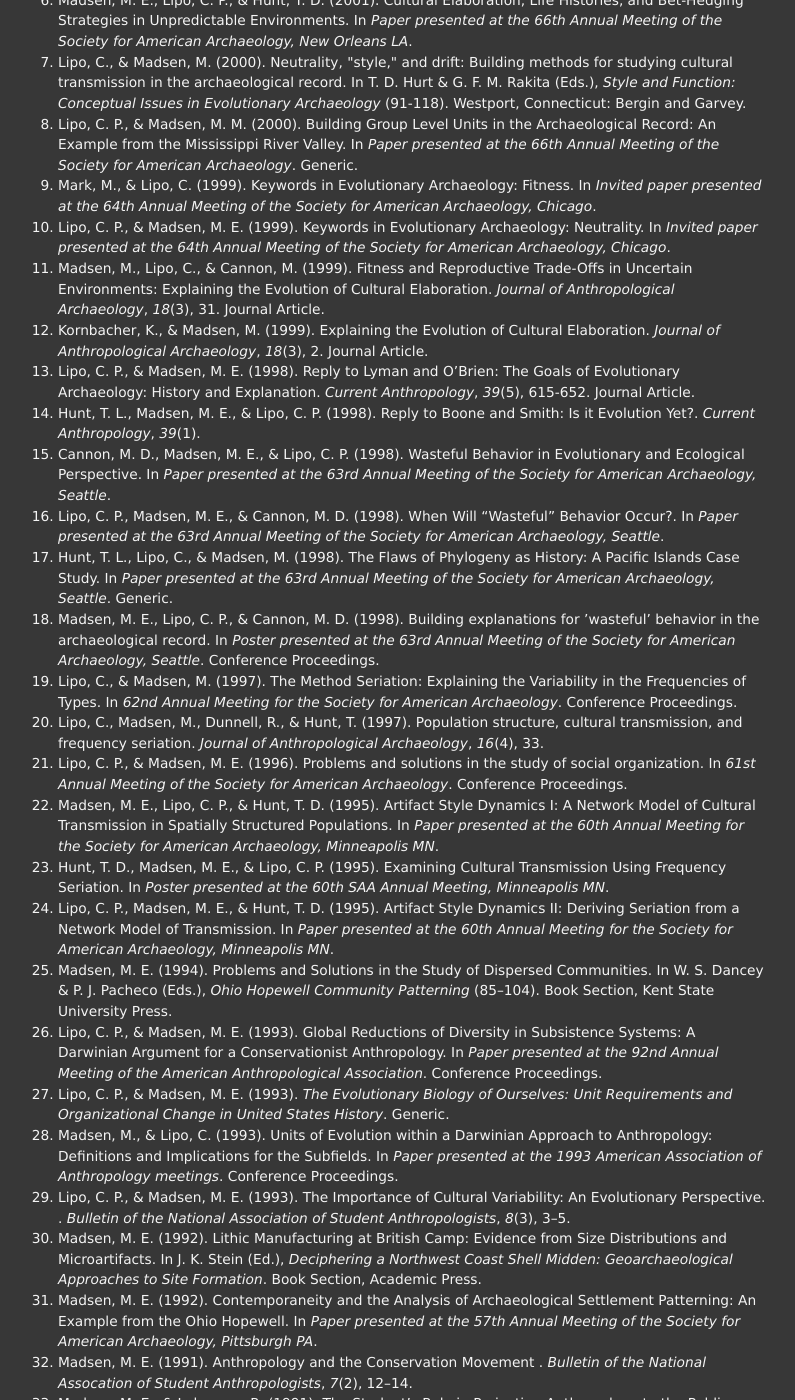
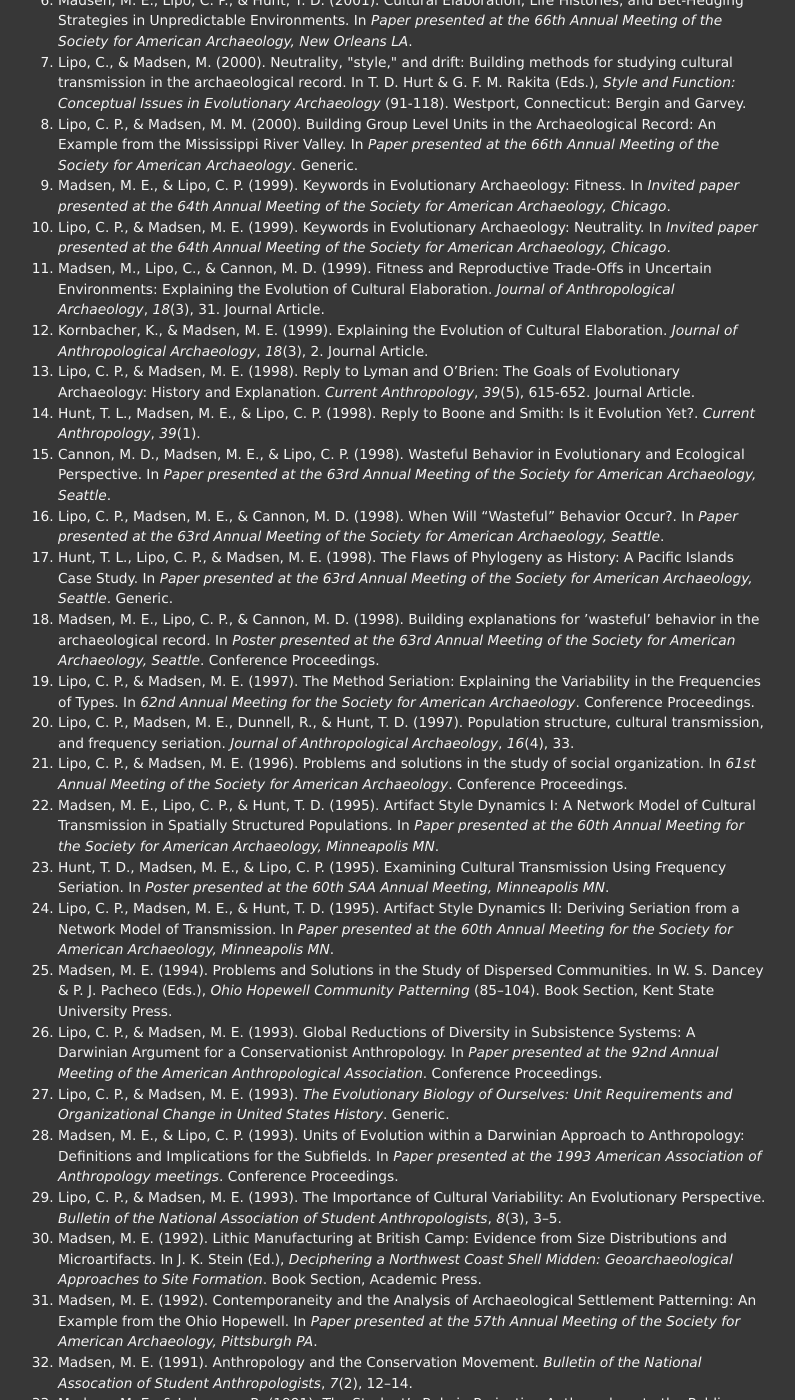
Before and after one commit to mmadsen/mmadsen.github.io, a Jekyll site: the page publications.html, which Jekyll copies as it is, in a window 1280 px wide and 1400 px high, scrolled down 740 px. Shown: the whole window, without its empty margins (222-1017 px from the left). Built offline with Jekyll 4.4.1, drawn with Linux system fonts in a browser that asks for light colours.

Commit message:
Fixed some names in the bibtex

```diff
--- a/publications.html
+++ b/publications.html
@@ -64,18 +64,18 @@
 <li><span id="madsenlipohunt2001">Madsen, M. E., Lipo, C. P., &#38; Hunt, T. D. (2001). Cultural Elaboration, Life Histories, and Bet-Hedging Strategies in Unpredictable Environments. In <i>Paper presented at the 66th Annual Meeting of the Society for American Archaeology, New Orleans LA</i>.</span></li>
 <li><span id="Lipo2000">Lipo, C., &#38; Madsen, M. (2000). Neutrality, "style," and drift: Building methods for studying cultural transmission in the archaeological record. In T. D. Hurt &#38; G. F. M. Rakita (Eds.), <i>Style and Function: Conceptual Issues in Evolutionary Archaeology</i> (91-118). Westport, Connecticut: Bergin and Garvey.</span></li>
 <li><span id="lipomadsen2000">Lipo, C. P., &#38; Madsen, M. M. (2000). Building Group Level Units in the Archaeological Record: An Example from the Mississippi River Valley. In <i>Paper presented at the 66th Annual Meeting of the Society for American Archaeology</i>. Generic.</span></li>
-<li><span id="madsenlipo99">Mark, M., &#38; Lipo, C. (1999). Keywords in Evolutionary Archaeology: Fitness. In <i>Invited paper presented at the 64th Annual Meeting of the Society for American Archaeology, Chicago</i>.</span></li>
+<li><span id="madsenlipo99">Madsen, M. E., &#38; Lipo, C. P. (1999). Keywords in Evolutionary Archaeology: Fitness. In <i>Invited paper presented at the 64th Annual Meeting of the Society for American Archaeology, Chicago</i>.</span></li>
 <li><span id="madsenlipo99b">Lipo, C. P., &#38; Madsen, M. E. (1999). Keywords in Evolutionary Archaeology: Neutrality. In <i>Invited paper presented at the 64th Annual Meeting of the Society for American Archaeology, Chicago</i>.</span></li>
-<li><span id="madsenlipocannon99">Madsen, M., Lipo, C., &#38; Cannon, M. (1999). Fitness and Reproductive Trade-Offs in Uncertain Environments: Explaining the Evolution of Cultural Elaboration. <i>Journal of Anthropological Archaeology</i>, <i>18</i>(3), 31. Journal Article.</span></li>
-<li><span id="kornbachermadsen1999">Kornbacher, K., &#38; Madsen, M. (1999). Explaining the Evolution of Cultural Elaboration. <i>Journal of Anthropological Archaeology</i>, <i>18</i>(3), 2. Journal Article.</span></li>
+<li><span id="madsenlipocannon99">Madsen, M., Lipo, C., &#38; Cannon, M. D. (1999). Fitness and Reproductive Trade-Offs in Uncertain Environments: Explaining the Evolution of Cultural Elaboration. <i>Journal of Anthropological Archaeology</i>, <i>18</i>(3), 31. Journal Article.</span></li>
+<li><span id="kornbachermadsen1999">Kornbacher, K., &#38; Madsen, M. E. (1999). Explaining the Evolution of Cultural Elaboration. <i>Journal of Anthropological Archaeology</i>, <i>18</i>(3), 2. Journal Article.</span></li>
 <li><span id="lipomadsen1998">Lipo, C. P., &#38; Madsen, M. E. (1998). Reply to Lyman and O’Brien: The Goals of Evolutionary Archaeology: History and Explanation. <i>Current Anthropology</i>, <i>39</i>(5), 615-652. Journal Article.</span></li>
 <li><span id="huntmadsenlipo98b">Hunt, T. L., Madsen, M. E., &#38; Lipo, C. P. (1998). Reply to Boone and Smith: Is it Evolution Yet?. <i>Current Anthropology</i>, <i>39</i>(1).</span></li>
 <li><span id="cannonmadsenlipo98">Cannon, M. D., Madsen, M. E., &#38; Lipo, C. P. (1998). Wasteful Behavior in Evolutionary and Ecological Perspective. In <i>Paper presented at the 63rd Annual Meeting of the Society for American Archaeology, Seattle</i>.</span></li>
 <li><span id="lipomadsencannon98">Lipo, C. P., Madsen, M. E., &#38; Cannon, M. D. (1998). When Will “Wasteful” Behavior Occur?. In <i>Paper presented at the 63rd Annual Meeting of the Society for American Archaeology, Seattle</i>.</span></li>
-<li><span id="huntlipomadsen98">Hunt, T. L., Lipo, C., &#38; Madsen, M. (1998). The Flaws of Phylogeny as History: A Pacific Islands Case Study. In <i>Paper presented at the 63rd Annual Meeting of the Society for American Archaeology, Seattle</i>. Generic.</span></li>
+<li><span id="huntlipomadsen98">Hunt, T. L., Lipo, C. P., &#38; Madsen, M. E. (1998). The Flaws of Phylogeny as History: A Pacific Islands Case Study. In <i>Paper presented at the 63rd Annual Meeting of the Society for American Archaeology, Seattle</i>. Generic.</span></li>
 <li><span id="madsenlipocannon98">Madsen, M. E., Lipo, C. P., &#38; Cannon, M. D. (1998). Building explanations for ’wasteful’ behavior in the archaeological record. In <i>Poster presented at the 63rd Annual Meeting of the Society for American Archaeology, Seattle</i>. Conference Proceedings.</span></li>
-<li><span id="lipomadsen1997">Lipo, C., &#38; Madsen, M. (1997). The Method Seriation: Explaining the Variability in the Frequencies of Types. In <i>62nd Annual Meeting for the Society for American Archaeology</i>. Conference Proceedings.</span></li>
-<li><span id="Lipo1997">Lipo, C., Madsen, M., Dunnell, R., &#38; Hunt, T. (1997). Population structure, cultural transmission, and frequency seriation. <i>Journal of Anthropological Archaeology</i>, <i>16</i>(4), 33.</span></li>
+<li><span id="lipomadsen1997">Lipo, C. P., &#38; Madsen, M. E. (1997). The Method Seriation: Explaining the Variability in the Frequencies of Types. In <i>62nd Annual Meeting for the Society for American Archaeology</i>. Conference Proceedings.</span></li>
+<li><span id="Lipo1997">Lipo, C. P., Madsen, M. E., Dunnell, R., &#38; Hunt, T. D. (1997). Population structure, cultural transmission, and frequency seriation. <i>Journal of Anthropological Archaeology</i>, <i>16</i>(4), 33.</span></li>
 <li><span id="lipomadsen96">Lipo, C. P., &#38; Madsen, M. E. (1996). Problems and solutions in the study of social organization. In <i>61st Annual Meeting of the Society for American Archaeology</i>. Conference Proceedings.</span></li>
 <li><span id="madsenlipohunt1995c">Madsen, M. E., Lipo, C. P., &#38; Hunt, T. D. (1995). Artifact Style Dynamics I: A Network Model of Cultural Transmission in Spatially Structured Populations. In <i>Paper presented at the 60th Annual Meeting for the Society for American Archaeology, Minneapolis MN</i>.</span></li>
 <li><span id="huntmadsenlipo1995a">Hunt, T. D., Madsen, M. E., &#38; Lipo, C. P. (1995). Examining Cultural Transmission Using Frequency Seriation. In <i>Poster presented at the 60th SAA Annual Meeting, Minneapolis MN</i>.</span></li>
@@ -83,16 +83,16 @@
 <li><span id="madsen94">Madsen, M. E. (1994). Problems and Solutions in the Study of Dispersed Communities. In W. S. Dancey &#38; P. J. Pacheco (Eds.), <i>Ohio Hopewell Community Patterning</i> (85–104). Book Section, Kent State University Press.</span></li>
 <li><span id="lipomadsen1993a">Lipo, C. P., &#38; Madsen, M. E. (1993). Global Reductions of Diversity in Subsistence Systems: A Darwinian Argument for a Conservationist Anthropology. In <i>Paper presented at the 92nd Annual Meeting of the American Anthropological Association</i>. Conference Proceedings.</span></li>
 <li><span id="lipomadsen1993b">Lipo, C. P., &#38; Madsen, M. E. (1993). <i>The Evolutionary Biology of Ourselves: Unit Requirements and Organizational Change in United States History</i>. Generic.</span></li>
-<li><span id="madsenlipo93c">Madsen, M., &#38; Lipo, C. (1993). Units of Evolution within a Darwinian Approach to Anthropology: Definitions and Implications for the Subfields. In <i>Paper presented at the 1993 American Association of Anthropology meetings</i>. Conference Proceedings.</span></li>
-<li><span id="lipomadsen1993d">Lipo, C. P., &#38; Madsen, M. E. (1993). The Importance of Cultural Variability: An Evolutionary Perspective. . <i> Bulletin of the National Association of Student Anthropologists</i>, <i>8</i>(3), 3–5.</span></li>
-<li><span id="madsen92">Madsen, M. E. (1992). Lithic Manufacturing at British Camp:  Evidence from Size Distributions and Microartifacts. In J. K. Stein (Ed.), <i>Deciphering a Northwest Coast Shell Midden: Geoarchaeological Approaches to Site Formation</i>. Book Section, Academic Press.</span></li>
-<li><span id="madsen92b">Madsen, M. E. (1992). Contemporaneity and the Analysis of Archaeological Settlement Patterning:  An Example from the Ohio Hopewell. In <i>Paper presented at the 57th Annual Meeting of the Society for American Archaeology, Pittsburgh PA</i>.</span></li>
-<li><span id="madsen1991">Madsen, M. E. (1991). Anthropology and the Conservation Movement . <i>Bulletin of the National Assocation of Student Anthropologists</i>, <i>7</i>(2), 12–14.</span></li>
+<li><span id="madsenlipo93c">Madsen, M. E., &#38; Lipo, C. P. (1993). Units of Evolution within a Darwinian Approach to Anthropology: Definitions and Implications for the Subfields. In <i>Paper presented at the 1993 American Association of Anthropology meetings</i>. Conference Proceedings.</span></li>
+<li><span id="lipomadsen1993d">Lipo, C. P., &#38; Madsen, M. E. (1993). The Importance of Cultural Variability: An Evolutionary Perspective. <i>Bulletin of the National Association of Student Anthropologists</i>, <i>8</i>(3), 3–5.</span></li>
+<li><span id="madsen92">Madsen, M. E. (1992). Lithic Manufacturing at British Camp: Evidence from Size Distributions and Microartifacts. In J. K. Stein (Ed.), <i>Deciphering a Northwest Coast Shell Midden: Geoarchaeological Approaches to Site Formation</i>. Book Section, Academic Press.</span></li>
+<li><span id="madsen92b">Madsen, M. E. (1992). Contemporaneity and the Analysis of Archaeological Settlement Patterning: An Example from the Ohio Hopewell. In <i>Paper presented at the 57th Annual Meeting of the Society for American Archaeology, Pittsburgh PA</i>.</span></li>
+<li><span id="madsen1991">Madsen, M. E. (1991). Anthropology and the Conservation Movement. <i>Bulletin of the National Assocation of Student Anthropologists</i>, <i>7</i>(2), 12–14.</span></li>
 <li><span id="madsenlohmann1991">Madsen, M. E., &#38; Lohmann, R. (1991). The Student’s Role in Projecting Anthropology to the Public as a Practical Endeavor. <i>Anthropology Newsletter</i>, <i>32</i>(14–15).</span></li>
 <li><span id="lipomadsen89">Lipo, C. P., &#38; Madsen, M. E. (1989). Microartifacts and Macrointerpretations. In <i>Paper presented at the 1989 South Asian Conference, Madison WI</i>.</span></li>
 <li><span id="madsendunnell89">Madsen, M. E., &#38; Dunnell, R. C. (1989). The Role of Microartifacts in Deducing Land Use from Low Density Records in Plowed Surfaces. In <i>Paper presented at the 54th Annual Meeting of the Society for American Archaeology</i>. Conference Proceedings.</span></li>
 <li><span id="madsen88b">Madsen, M. E. (1988). Microdebitage Analysis of a Northwest Coast Shell Midden. In <i>Paper presented at the 53rd Annual Meeting of the Society for American Archaeology</i>.</span></li>
-<li><span id="madsen88a">Madsen, M. E. (1988). Lithic Manufacturing in a Northwest Coast Shell Midden:  The Grain-size Evidence. In <i>Paper presented at the Northwest Anthropological Conferences, Tacoma WA</i>.</span></li></ol>
+<li><span id="madsen88a">Madsen, M. E. (1988). Lithic Manufacturing in a Northwest Coast Shell Midden: The Grain-size Evidence. In <i>Paper presented at the Northwest Anthropological Conferences, Tacoma WA</i>.</span></li></ol>
 
 </div>
 
```
